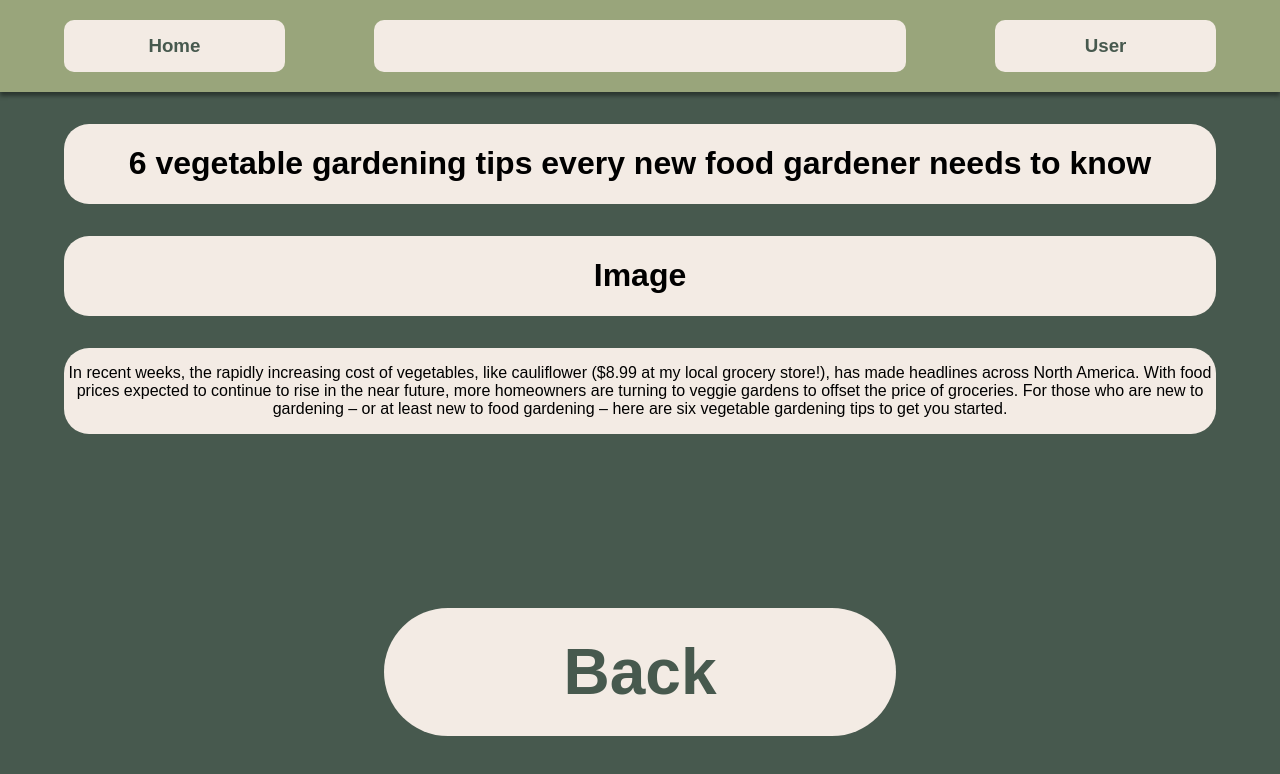
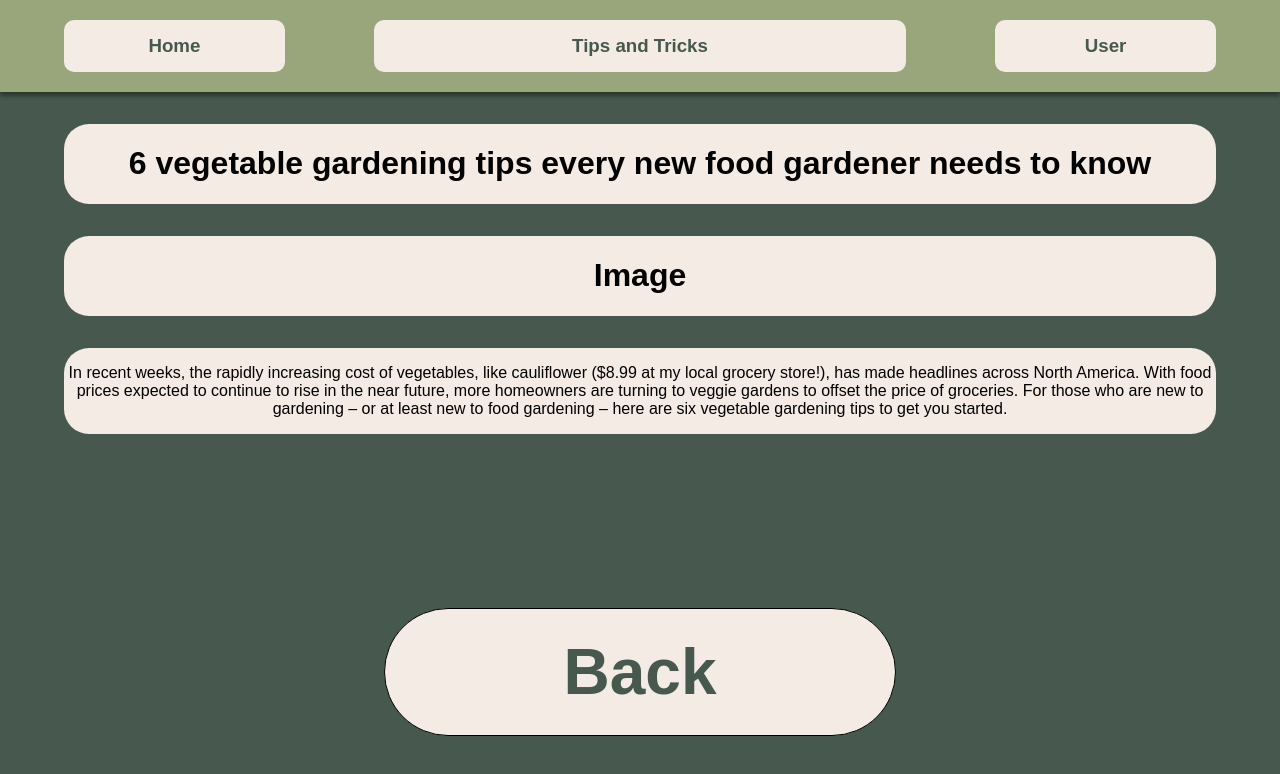
Before and after one commit to pathirny/HarvestHub, a Next.js app in the folder harvesthub/: page /TipsnTricks/1 in a window 1280 px wide. Shown: the top 774 px of the page. Built offline with nearby package versions, Linux system fonts and the light colour scheme; a web font is replaced by a local one.

Commit message:
added title and button outline

```diff
--- a/harvesthub/app/TipsnTricks/[tip]/page.tsx
+++ b/harvesthub/app/TipsnTricks/[tip]/page.tsx
@@ -70,7 +70,7 @@ export default function TipsPage({ params }: any) {
 
   return (
     <>
-      <Header />
+      <Header title="Tips and Tricks" />
       <Flex
         marginTop="2rem"
         gap="2rem"
@@ -102,7 +102,9 @@ export default function TipsPage({ params }: any) {
         >
           <p>{tip[0].description}</p>
         </Container>
-        <Link href="/TipsnTricks"><BackButton /></Link>
+        <Link href="/TipsnTricks">
+          <BackButton />
+        </Link>
       </Flex>
     </>
   );
--- a/harvesthub/app/TipsnTricks/page.tsx
+++ b/harvesthub/app/TipsnTricks/page.tsx
@@ -59,6 +59,7 @@ import Link from "next/link";
 ];
 
 export default function TipsnTricks() {
+
   const [searchTerm, setSearchTerm] = useState("");
   const [filteredTips, setFilteredTips] = useState([]);
 
--- a/harvesthub/app/globals.css
+++ b/harvesthub/app/globals.css
@@ -357,7 +357,7 @@ a {
   width: 40vw;
   height: 10vw;
   border-radius: 5vw;
-  border: none;
+  border: solid 1px black;
   left: 30vw;
   right: 30vw;
   font-weight: bold;
--- a/harvesthub/components/BackButton.tsx
+++ b/harvesthub/components/BackButton.tsx
@@ -1,10 +1,9 @@
 import { Button } from "@chakra-ui/react";
 
-export default function BackButton(){
-
-    return (
-        <>
-          <Button variant='outline' id="back-btn">Back</Button>
-        </>
-    );
+export default function BackButton() {
+  return (
+    <>
+      <Button id="back-btn">Back</Button>
+    </>
+  );
 }
```
